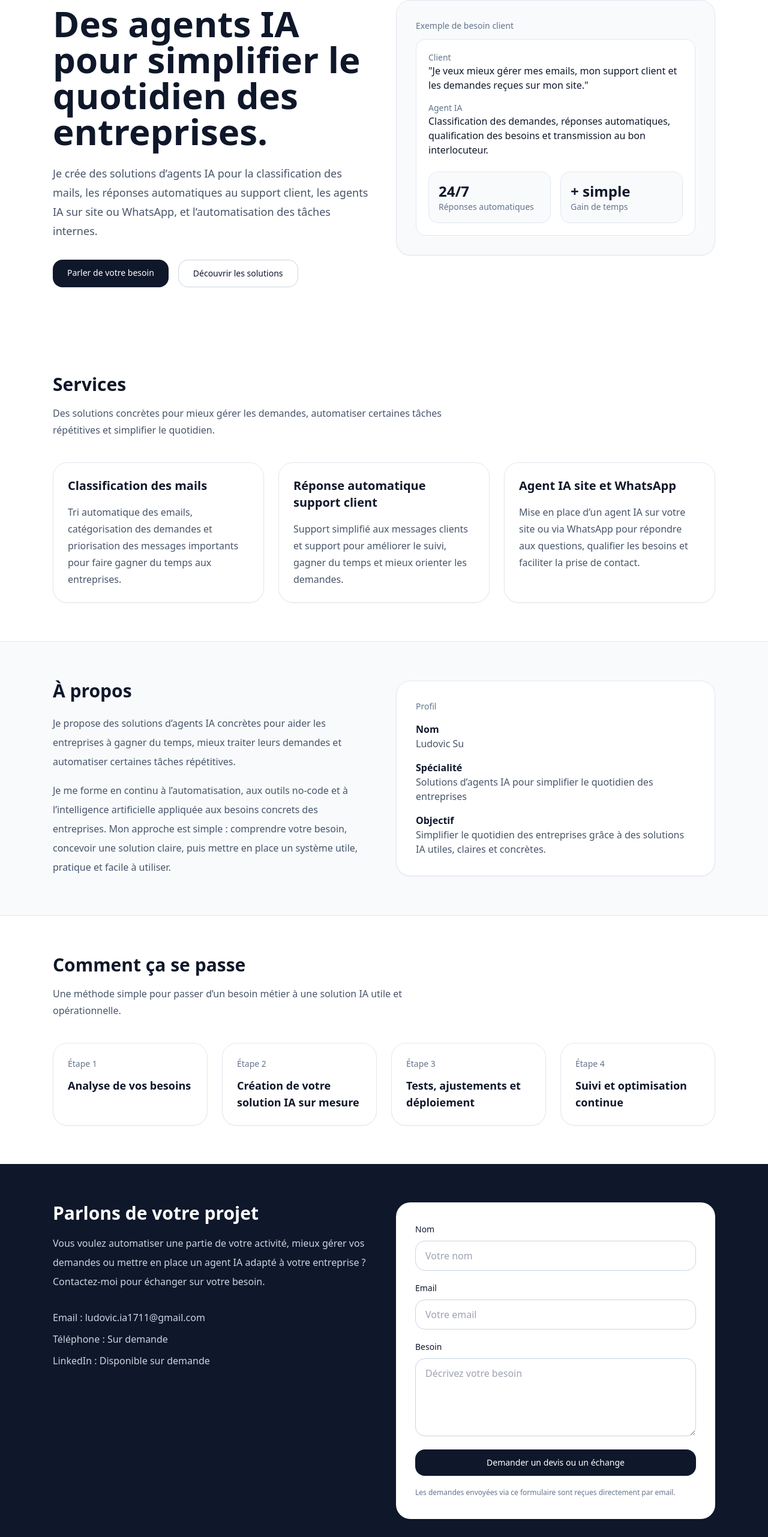
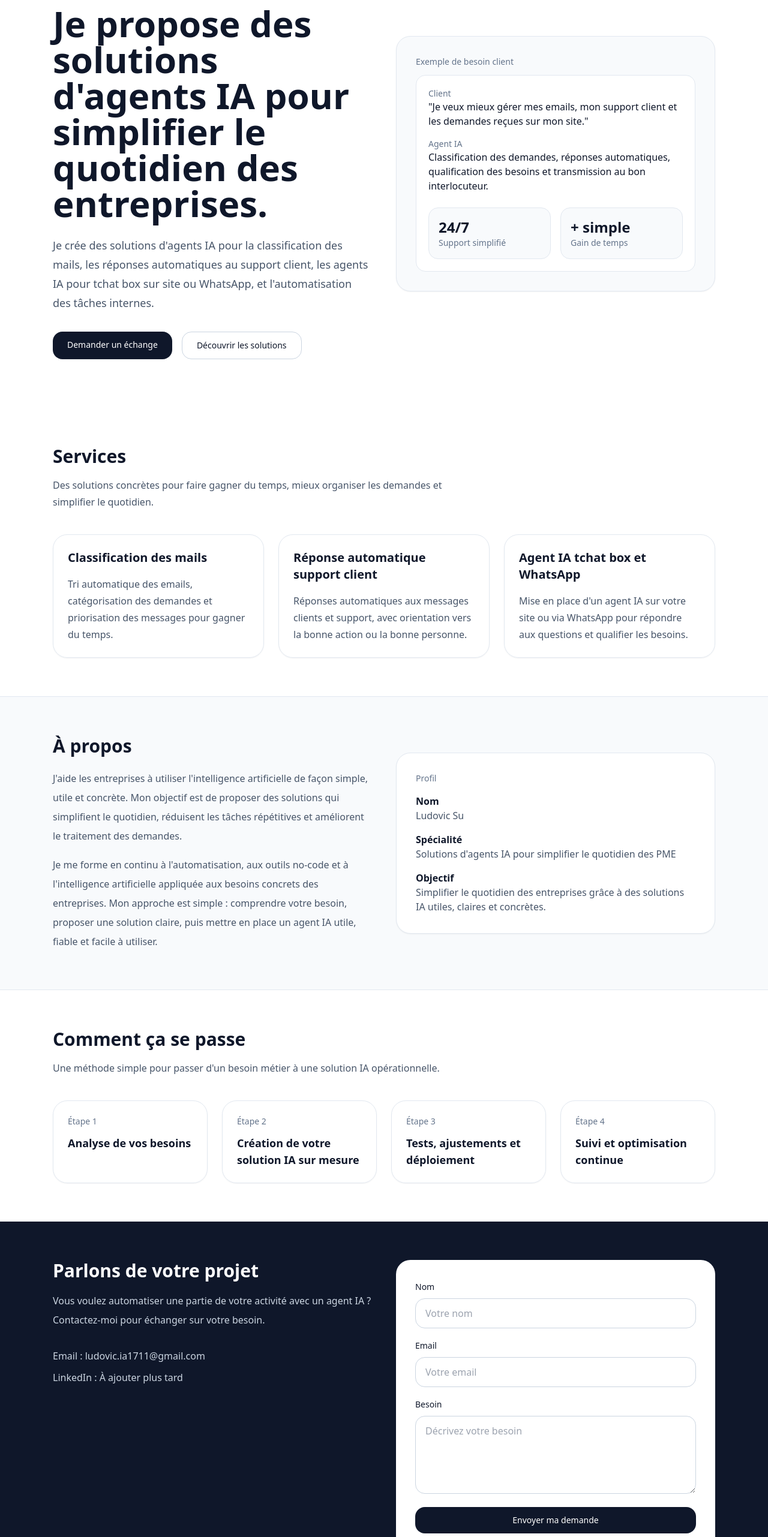
Before and after one commit to ludovicia1711-web/galt-site, a React (Vite) app: page / in a window 1280 px wide. Shown: the part 222-2785 px from the top of the page at 60% size. Built offline with nearby package versions, Linux system fonts and the light colour scheme.

Commit message:
Refactor service descriptions and titles in App.jsx
Updated service descriptions and titles for clarity and conciseness. Modified various text elements to improve readability and relevance.

```diff
--- a/App.jsx
+++ b/App.jsx
@@ -1,19 +1,20 @@
+import React from "react";
 export default function AIAgentsWebsite() {
   const services = [
     {
       title: "Classification des mails",
       description:
-        "Tri automatique des emails, catégorisation des demandes et priorisation des messages importants pour faire gagner du temps aux entreprises.",
+        "Tri automatique des emails, catégorisation des demandes et priorisation des messages pour gagner du temps.",
     },
     {
       title: "Réponse automatique support client",
       description:
-        "Support simplifié aux messages clients et support pour améliorer le suivi, gagner du temps et mieux orienter les demandes.",
+        "Réponses automatiques aux messages clients et support, avec orientation vers la bonne action ou la bonne personne.",
     },
     {
-      title: "Agent IA site et WhatsApp",
+      title: "Agent IA tchat box et WhatsApp",
       description:
-        "Mise en place d’un agent IA sur votre site ou via WhatsApp pour répondre aux questions, qualifier les besoins et faciliter la prise de contact.",
+        "Mise en place d'un agent IA sur votre site ou via WhatsApp pour répondre aux questions et qualifier les besoins.",
     },
   ];
 
@@ -30,7 +31,9 @@ export default function AIAgentsWebsite() {
         <div className="mx-auto max-w-6xl px-6 py-5 flex items-center justify-between">
           <div>
             <div className="text-xl font-bold">GALT</div>
-            <div className="text-sm text-slate-500">Solutions d'agents IA pour simplifier le quotidien des entreprises.</div>
+            <div className="text-sm text-slate-500">
+              Solutions d'agents IA pour simplifier le quotidien des PME
+            </div>
           </div>
           <nav className="hidden md:flex gap-6 text-sm">
             <a href="#services" className="hover:underline">Services</a>
@@ -47,17 +50,19 @@ export default function AIAgentsWebsite() {
             Solutions IA simples pour les entreprises
           </div>
           <h1 className="text-4xl md:text-6xl font-bold leading-tight">
-            Des agents IA pour simplifier le quotidien des entreprises.
+            Je propose des solutions d'agents IA pour simplifier le quotidien des entreprises.
           </h1>
           <p className="mt-6 text-lg text-slate-600 leading-8">
-            Je crée des solutions d’agents IA pour la classification des mails, les réponses automatiques au support client, les agents IA sur site ou WhatsApp, et l’automatisation des tâches internes.
+            Je crée des solutions d'agents IA pour la classification des mails, les réponses automatiques
+            au support client, les agents IA pour tchat box sur site ou WhatsApp, et l'automatisation
+            des tâches internes.
           </p>
           <div className="mt-8 flex flex-wrap gap-4">
             <a
               href="#contact"
               className="rounded-2xl bg-slate-900 text-white px-6 py-3 text-sm font-medium shadow-sm"
             >
-              Parler de votre besoin
+              Demander un échange
             </a>
             <a
               href="#services"
@@ -73,7 +78,9 @@ export default function AIAgentsWebsite() {
           <div className="rounded-2xl bg-white p-5 border border-slate-200 space-y-4">
             <div>
               <div className="text-sm text-slate-500">Client</div>
-              <div className="font-medium">"Je veux mieux gérer mes emails, mon support client et les demandes reçues sur mon site."</div>
+              <div className="font-medium">
+                "Je veux mieux gérer mes emails, mon support client et les demandes reçues sur mon site."
+              </div>
             </div>
             <div>
               <div className="text-sm text-slate-500">Agent IA</div>
@@ -84,7 +91,7 @@ export default function AIAgentsWebsite() {
             <div className="grid grid-cols-2 gap-4 pt-2">
               <div className="rounded-2xl bg-slate-50 p-4 border border-slate-200">
                 <div className="text-2xl font-bold">24/7</div>
-                <div className="text-sm text-slate-500">Réponses automatiques</div>
+                <div className="text-sm text-slate-500">Support simplifié</div>
               </div>
               <div className="rounded-2xl bg-slate-50 p-4 border border-slate-200">
                 <div className="text-2xl font-bold">+ simple</div>
@@ -99,7 +106,7 @@ export default function AIAgentsWebsite() {
         <div className="max-w-2xl mb-10">
           <h2 className="text-3xl font-bold">Services</h2>
           <p className="mt-4 text-slate-600 leading-7">
-            Des solutions concrètes pour mieux gérer les demandes, automatiser certaines tâches répétitives et simplifier le quotidien.
+            Des solutions concrètes pour faire gagner du temps, mieux organiser les demandes et simplifier le quotidien.
           </p>
         </div>
 
@@ -118,10 +125,14 @@ export default function AIAgentsWebsite() {
           <div>
             <h2 className="text-3xl font-bold">À propos</h2>
             <p className="mt-5 text-slate-600 leading-8">
-              Je propose des solutions d’agents IA concrètes pour aider les entreprises à gagner du temps, mieux traiter leurs demandes et automatiser certaines tâches répétitives.
+              J'aide les entreprises à utiliser l'intelligence artificielle de façon simple, utile et concrète.
+              Mon objectif est de proposer des solutions qui simplifient le quotidien, réduisent les tâches répétitives
+              et améliorent le traitement des demandes.
             </p>
             <p className="mt-4 text-slate-600 leading-8">
-              Je me forme en continu à l’automatisation, aux outils no-code et à l’intelligence artificielle appliquée aux besoins concrets des entreprises. Mon approche est simple : comprendre votre besoin, concevoir une solution claire, puis mettre en place un système utile, pratique et facile à utiliser.
+              Je me forme en continu à l'automatisation, aux outils no-code et à l'intelligence artificielle appliquée
+              aux besoins concrets des entreprises. Mon approche est simple : comprendre votre besoin, proposer une
+              solution claire, puis mettre en place un agent IA utile, fiable et facile à utiliser.
             </p>
           </div>
 
@@ -134,11 +145,15 @@ export default function AIAgentsWebsite() {
               </div>
               <div>
                 <div className="font-semibold">Spécialité</div>
-                <div className="text-slate-600">Solutions d’agents IA pour simplifier le quotidien des entreprises</div>
+                <div className="text-slate-600">
+                  Solutions d'agents IA pour simplifier le quotidien des PME
+                </div>
               </div>
               <div>
                 <div className="font-semibold">Objectif</div>
-                <div className="text-slate-600">Simplifier le quotidien des entreprises grâce à des solutions IA utiles, claires et concrètes.</div>
+                <div className="text-slate-600">
+                  Simplifier le quotidien des entreprises grâce à des solutions IA utiles, claires et concrètes.
+                </div>
               </div>
             </div>
           </div>
@@ -149,7 +164,7 @@ export default function AIAgentsWebsite() {
         <div className="max-w-2xl mb-10">
           <h2 className="text-3xl font-bold">Comment ça se passe</h2>
           <p className="mt-4 text-slate-600 leading-7">
-            Une méthode simple pour passer d’un besoin métier à une solution IA utile et opérationnelle.
+            Une méthode simple pour passer d'un besoin métier à une solution IA opérationnelle.
           </p>
         </div>
 
@@ -168,12 +183,12 @@ export default function AIAgentsWebsite() {
           <div>
             <h2 className="text-3xl font-bold">Parlons de votre projet</h2>
             <p className="mt-4 text-slate-300 leading-8">
-              Vous voulez automatiser une partie de votre activité, mieux gérer vos demandes ou mettre en place un agent IA adapté à votre entreprise ? Contactez-moi pour échanger sur votre besoin.
+              Vous voulez automatiser une partie de votre activité avec un agent IA ?
+              Contactez-moi pour échanger sur votre besoin.
             </p>
             <div className="mt-8 space-y-3 text-slate-300">
               <div>Email : ludovic.ia1711@gmail.com</div>
-              <div>Téléphone : Sur demande</div>
-              <div>LinkedIn : Disponible sur demande</div>
+              <div>LinkedIn : À ajouter plus tard</div>
             </div>
           </div>
 
@@ -211,11 +226,8 @@ export default function AIAgentsWebsite() {
                 type="submit"
                 className="w-full rounded-2xl bg-slate-900 text-white px-6 py-3 text-sm font-medium"
               >
-                Demander un devis ou un échange
+                Envoyer ma demande
               </button>
-              <p className="text-xs text-slate-500 leading-6">
-                Les demandes envoyées via ce formulaire sont reçues directement par email.
-              </p>
             </form>
           </div>
         </div>
```
